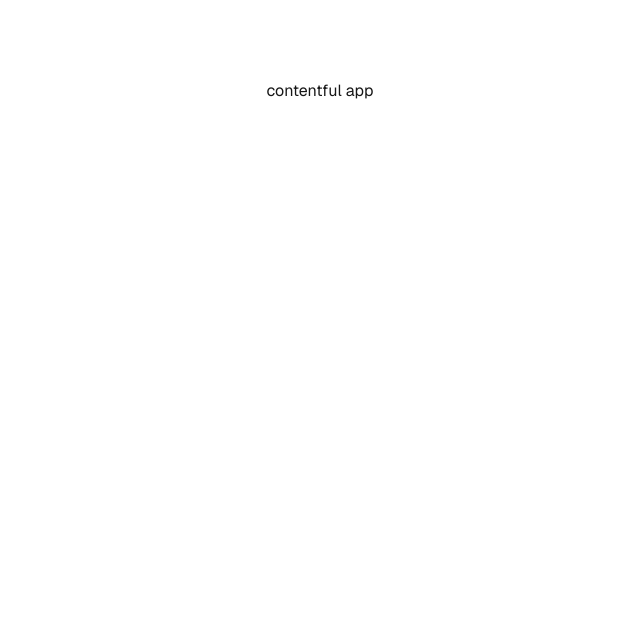
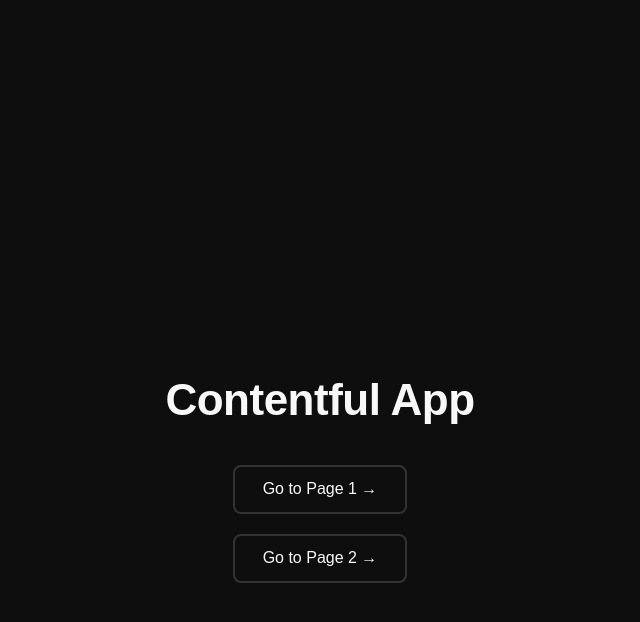
Before and after one commit to TheDarkArtist/landing-frontend, a Next.js app: page / in a window 1280 px wide. Shown: the top 622 px of the page, without its empty margins (320-960 px from the left). Built offline with nearby package versions, Linux system fonts and the light colour scheme.

Commit message:
ui: implement proper landing page

```diff
--- a/src/app/globals.css
+++ b/src/app/globals.css
@@ -1,42 +1,7 @@
-:root {
-  --background: #ffffff;
-  --foreground: #171717;
+html, body {
+  background-color: #0e0e0e;
+  color: #f8f8f8;
+  margin: 0;
+  padding: 0;
+  font-family: sans-serif;
 }
-
-@media (prefers-color-scheme: dark) {
-  :root {
-    --background: #0a0a0a;
-    --foreground: #ededed;
-  }
-}
-
-html,
-body {
-  max-width: 100vw;
-  overflow-x: hidden;
-}
-
-body {
-  color: var(--foreground);
-  background: var(--background);
-  font-family: Arial, Helvetica, sans-serif;
-  -webkit-font-smoothing: antialiased;
-  -moz-osx-font-smoothing: grayscale;
-}
-
-* {
-  box-sizing: border-box;
-  padding: 0;
-  margin: 0;
-}
-
-a {
-  color: inherit;
-  text-decoration: none;
-}
-
-@media (prefers-color-scheme: dark) {
-  html {
-    color-scheme: dark;
-  }
-}
--- a/src/app/page.module.css
+++ b/src/app/page.module.css
@@ -1,168 +1,75 @@
-.page {
-  --gray-rgb: 0, 0, 0;
-  --gray-alpha-200: rgba(var(--gray-rgb), 0.08);
-  --gray-alpha-100: rgba(var(--gray-rgb), 0.05);
-
-  --button-primary-hover: #383838;
-  --button-secondary-hover: #f2f2f2;
-
-  display: grid;
-  grid-template-rows: 20px 1fr 20px;
-  align-items: center;
-  justify-items: center;
-  min-height: 100svh;
-  padding: 80px;
-  gap: 64px;
-  font-family: var(--font-geist-sans);
+:root {
+  --bg-color: #0e0e0e;
+  --fg-color: #f8f8f8;
+  --accent-color: #4ade80;
+  --border-color: #333;
+  --link-hover-bg: #1f1f1f;
+  --shadow: rgba(0, 0, 0, 0.5);
 }
 
-@media (prefers-color-scheme: dark) {
 .page {
-    --gray-rgb: 255, 255, 255;
-    --gray-alpha-200: rgba(var(--gray-rgb), 0.145);
-    --gray-alpha-100: rgba(var(--gray-rgb), 0.06);
+  background-color: var(--bg-color);
+  color: var(--fg-color);
+  min-height: 100vh;
+  padding: 4rem 2rem;
+  display: flex;
+  flex-direction: column;
+  align-items: center;
+  justify-content: center;
 
-    --button-primary-hover: #ccc;
-    --button-secondary-hover: #1a1a1a;
-  }
+  opacity: 0;
+  transform: translateY(20px);
+  transition: all 0.6s ease-in-out;
 }
 
-.main {
+.enter {
+  opacity: 1;
+  transform: translateY(0);
+}
+
+.title {
+  font-size: 2.75rem;
+  font-weight: bold;
+  margin-bottom: 2.5rem;
+  letter-spacing: -0.5px;
+  color: var(--fg-color);
+  animation: fadeSlideIn 0.8s ease-in-out;
+}
+
+.nav {
   display: flex;
   flex-direction: column;
-  gap: 32px;
-  grid-row-start: 2;
+  gap: 1.25rem;
 }
 
-.main ol {
-  font-family: var(--font-geist-mono);
-  padding-left: 0;
-  margin: 0;
-  font-size: 14px;
-  line-height: 24px;
-  letter-spacing: -0.01em;
-  list-style-position: inside;
-}
-
-.main li:not(:last-of-type) {
-  margin-bottom: 8px;
-}
-
-.main code {
-  font-family: inherit;
-  background: var(--gray-alpha-100);
-  padding: 2px 4px;
-  border-radius: 4px;
-  font-weight: 600;
-}
-
-.ctas {
-  display: flex;
-  gap: 16px;
-}
-
-.ctas a {
-  appearance: none;
-  border-radius: 128px;
-  height: 48px;
-  padding: 0 20px;
-  border: none;
-  border: 1px solid transparent;
-  transition:
-    background 0.2s,
-    color 0.2s,
-    border-color 0.2s;
-  cursor: pointer;
-  display: flex;
-  align-items: center;
-  justify-content: center;
-  font-size: 16px;
-  line-height: 20px;
+.link {
+  padding: 0.85rem 1.75rem;
+  border: 2px solid var(--border-color);
+  border-radius: 0.5rem;
+  text-decoration: none;
+  color: var(--fg-color);
   font-weight: 500;
-}
-
-a.primary {
-  background: var(--foreground);
-  color: var(--background);
-  gap: 8px;
-}
-
-a.secondary {
-  border-color: var(--gray-alpha-200);
-  min-width: 158px;
-}
-
-.footer {
-  grid-row-start: 3;
-  display: flex;
-  gap: 24px;
-}
-
-.footer a {
-  display: flex;
-  align-items: center;
-  gap: 8px;
-}
-
-.footer img {
-  flex-shrink: 0;
-}
-
-/* Enable hover only on non-touch devices */
-@media (hover: hover) and (pointer: fine) {
-  a.primary:hover {
-    background: var(--button-primary-hover);
-    border-color: transparent;
-  }
-
-  a.secondary:hover {
-    background: var(--button-secondary-hover);
-    border-color: transparent;
-  }
-
-  .footer a:hover {
-    text-decoration: underline;
-    text-underline-offset: 4px;
-  }
-}
-
-@media (max-width: 600px) {
-  .page {
-    padding: 32px;
-    padding-bottom: 80px;
-  }
-
-  .main {
-    align-items: center;
-  }
-
-  .main ol {
+  background-color: transparent;
+  transition: all 0.3s ease;
   text-align: center;
 }
 
-  .ctas {
-    flex-direction: column;
+.link:hover {
+  background-color: var(--link-hover-bg);
+  border-color: var(--accent-color);
+  color: var(--accent-color);
+  box-shadow: 0 4px 16px var(--shadow);
+  transform: translateY(-2px);
 }
 
-  .ctas a {
-    font-size: 14px;
-    height: 40px;
-    padding: 0 16px;
+@keyframes fadeSlideIn {
+  from {
+    opacity: 0;
+    transform: translateY(-10px);
   }
 
-  a.secondary {
-    min-width: auto;
-  }
-
-  .footer {
-    flex-wrap: wrap;
-    align-items: center;
-    justify-content: center;
+  to {
+    opacity: 1;
+    transform: translateY(0);
   }
 }
-
-@media (prefers-color-scheme: dark) {
-  .logo {
-    filter: invert();
-  }
-}
--- a/src/app/page.tsx
+++ b/src/app/page.tsx
@@ -1,9 +1,27 @@
-import styles from "./page.module.css";
+'use client';
+
+import Link from 'next/link';
+import styles from './page.module.css';
+import { useEffect, useState } from 'react';
 
 export default function Home() {
+  const [animate, setAnimate] = useState(false);
+
+  useEffect(() => {
+    requestAnimationFrame(() => setAnimate(true));
+  }, []);
+
   return (
-    <div className={styles.page}>
-      contentful app
+    <div className={`${styles.page} ${animate ? styles.enter : ''}`}>
+      <h1 className={styles.title}>Contentful App</h1>
+      <nav className={styles.nav}>
+        <Link href="/landing/page-1" className={styles.link}>
+          Go to Page 1 →
+        </Link>
+        <Link href="/landing/page-2" className={styles.link}>
+          Go to Page 2 →
+        </Link>
+      </nav>
     </div>
   );
 }
```
Lines whose indentation alone changed are shown as unchanged.
